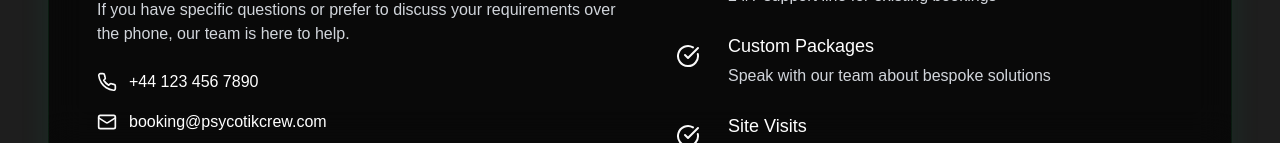
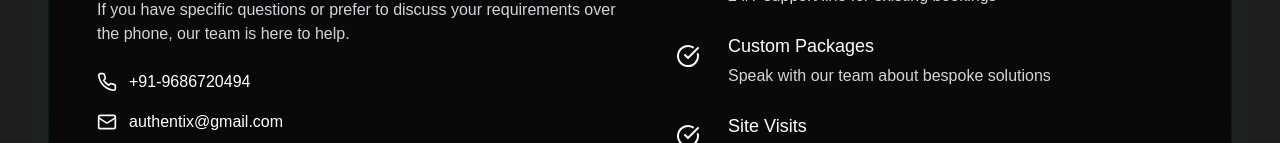
Before and after one commit to CodewMilan/Authentix-NH-25, a React (Vite) app: page /booking in a window 1280 px wide. Shown: the part 2657-2800 px from the top of the page. Built offline with nearby package versions, Linux system fonts and the light colour scheme; a web font is replaced by a local one.

Commit message:
email change

```diff
--- a/src/pages/Booking.tsx
+++ b/src/pages/Booking.tsx
@@ -41,7 +41,7 @@ const Booking = () => {
           <div className="max-w-3xl">
             <h1 className="text-4xl md:text-5xl font-bold text-white mb-6 animate-fade-in">Book Our Services</h1>
             <p className="text-xl text-gray-300 mb-8 animate-fade-in animation-delay-100">
-              Ready to host your next big event without the worry of reselling or fake tickets? List your event on Authentix and enjoy a secure, seamless experience with verified attendees only.
+              Ready to host next big event without the worry of reselling or fake tickets? List your event on Authentix and enjoy a secure, seamless experience with verified attendees only.
             </p>
           </div>
         </div>
@@ -159,12 +159,12 @@ const Booking = () => {
                 <div className="space-y-4">
                   <div className="flex items-center space-x-3">
                     <Phone className="h-5 w-5 text-psyco-green-DEFAULT" />
-                    <span className="text-white">+44 123 456 7890</span>
+                    <span className="text-white">+91-9686720494</span>
                   </div>
 
                   <div className="flex items-center space-x-3">
                     <Mail className="h-5 w-5 text-psyco-green-DEFAULT" />
-                    <span className="text-white">booking@psycotikcrew.com</span>
+                    <span className="text-white">authentix@gmail.com</span>
                   </div>
 
                   <div className="flex items-center space-x-3">
```
